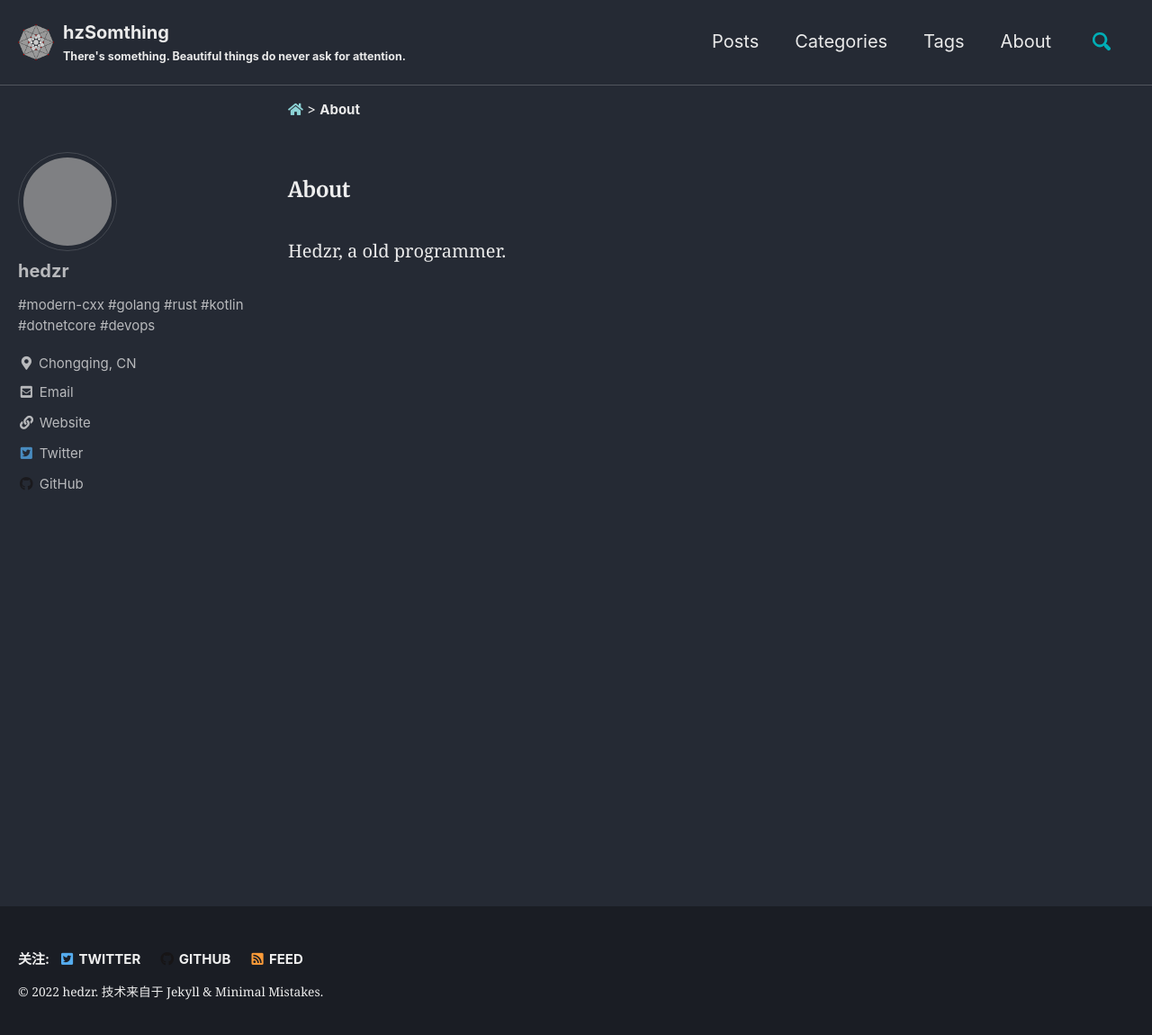
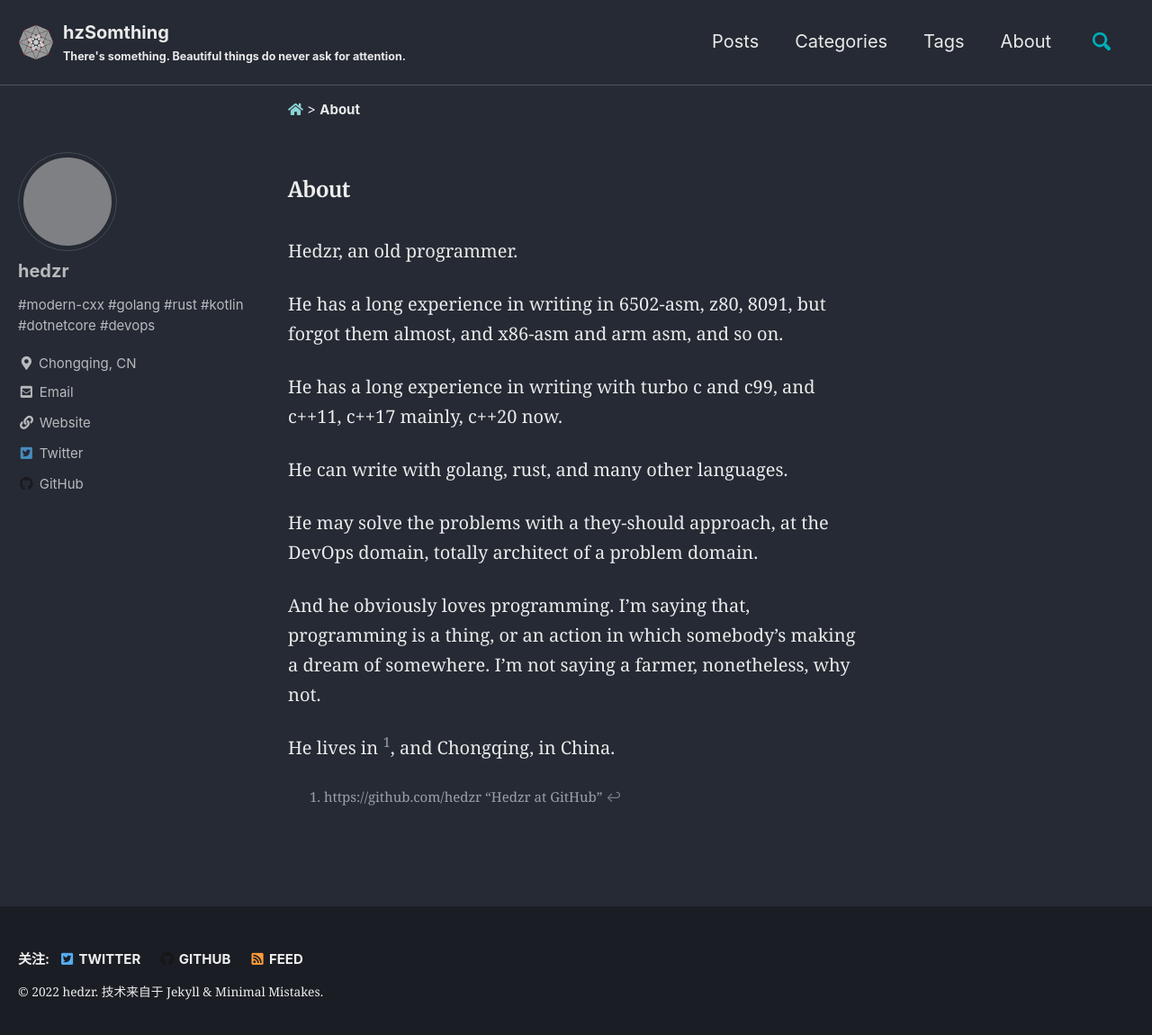
Before and after one commit to hedzr/hedzr.github.io, a Jekyll site: the page built from about.markdown, in a window 1280 px wide and 1154 px high. Shown: the top 1150 px of the window at 90% size. Built offline with Jekyll 4.4.1, drawn with Linux system fonts in a browser that asks for light colours; cached includes are drawn as plain includes; some web fonts are replaced; grey boxes are pictures that could not be loaded.

Commit message:
updated about page

```diff
--- a/about.markdown
+++ b/about.markdown
@@ -7,7 +7,22 @@ class:
 author_profile: true
 ---
 
-Hedzr, a old programmer.
+Hedzr, an old programmer.
+
+He has a long experience in writing in 6502-asm, z80, 8091, but forgot them almost, and x86-asm and arm asm, and so on.
+
+He has a long experience in writing with turbo c and c99, and c++11, c++17 mainly, c++20 now.
+
+He can write with golang, rust, and many other languages.
+
+He may solve the problems with a they-should approach, at the DevOps domain, totally architect of a problem domain.
+
+And he obviously loves programming. I'm saying that, programming is a thing, or an action in which somebody's making a dream of somewhere. I'm not saying a farmer, nonetheless, why not.
+
+He lives in [^hedzr-at-github], and Chongqing, in China.
 
 
+
+[^hedzr-at-github]: https://github.com/hedzr	"Hedzr at GitHub"
+
 [jekyll-organization]: https://github.com/jekyll
```
